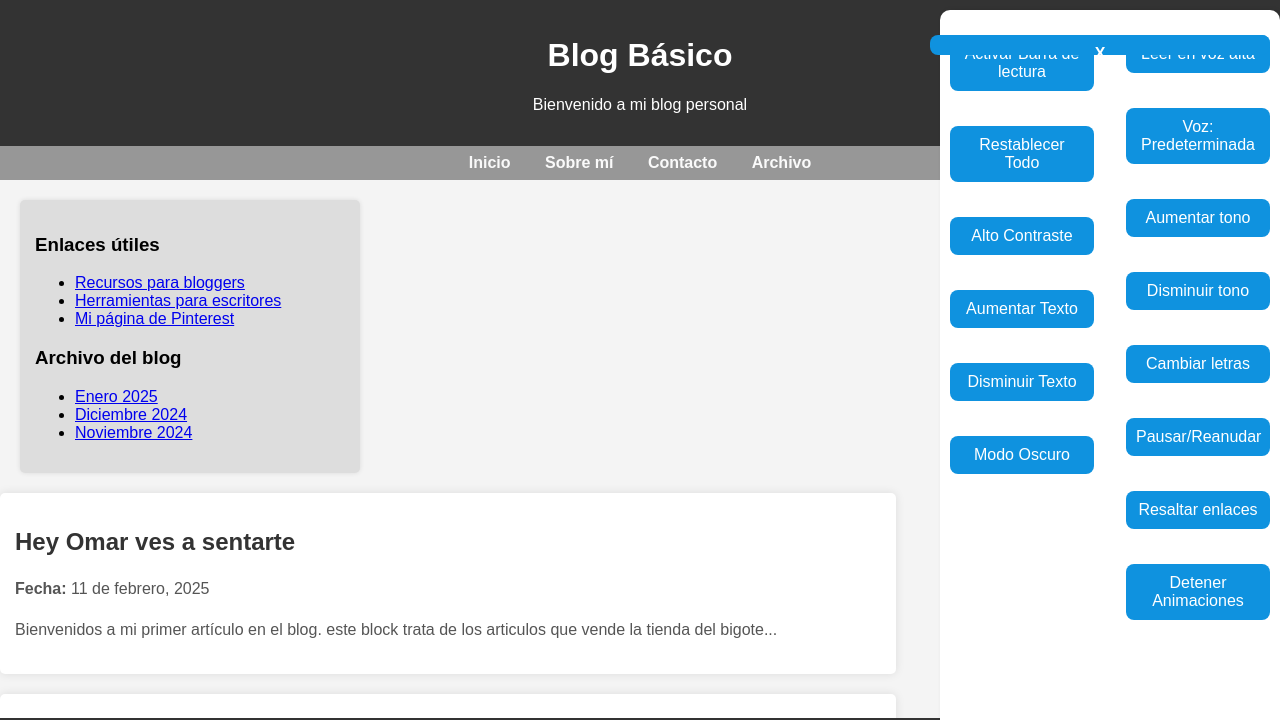
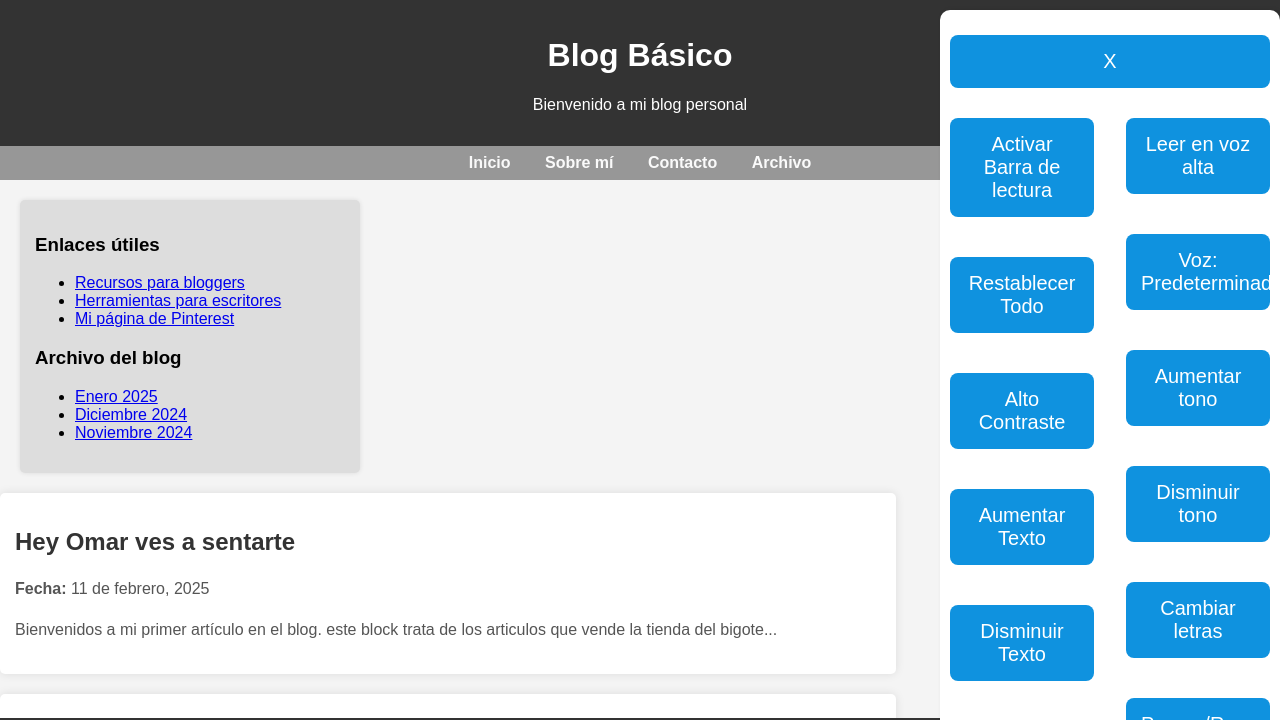
Before and after one commit to cpalomino1990/unyco, a website built with webpack: page index.html in a window 1280 px wide. Both pictures are taken after a click on the button 1230 px from the left and 752 px from the top of the page. Shown: the top 720 px of the page. Built offline with nearby package versions, Linux system fonts and the light colour scheme.

Commit message:
new commit

```diff
--- a/index.html
+++ b/index.html
@@ -182,6 +182,8 @@
 
 
     <script src="dist/widget.js"></script>
+    <script src="https://cdn.userway.org/widget.js"></script>
+
 
 </body>
 
--- a/src/button/buttonToggleReandingBar.js
+++ b/src/button/buttonToggleReandingBar.js
@@ -53,7 +53,4 @@
   if (readingBar) {
     readingBar.style.top = `${event.clientY}px`;
   }
-
-
-
 }
--- a/src/styles/widget.css
+++ b/src/styles/widget.css
@@ -1,5 +1,4 @@
 #accessibility-button {
-
     position: fixed;
     bottom: 18px;
     right: 20px;
@@ -13,9 +12,81 @@
     cursor: pointer;
 }
 
-
 .hidden {
     display: none;
+}
+
+#main-view {
+  z-index: 16;
+  margin-top: 10px;
+  padding: 10px;
+  width: 25%;
+  height: 100vh;
+  position: fixed;
+  top: 0;
+  right: 0;
+  background-color: #ffffff;
+  box-shadow: 2px 0 5px rgba(0, 0, 0, 0.1);
+  border-radius: 10px;
+}
+
+#show-accessibility-menu {
+    display: block;
+    width: 100%;
+    font-size: 20px;
+    padding: 15px;
+    margin: 15px 0;
+    background-color: #0f92df;
+    color: white;
+    border: none;
+    border-radius: 8px;
+    cursor: pointer;
+    transition: background-color 0.3s ease, transform 0.3s ease;
+}
+
+#show-accessibility-menu:hover {
+    background-color: #4053ff;
+}
+
+#accessibility-menu {
+    z-index: 16;
+    margin-top: 10px;
+    padding: 10px;
+    width: 25%;
+    height: 100vh;
+    position: fixed;
+    top: 0;
+    right: 0;
+    background-color: #ffffff;
+    box-shadow: 2px 0 5px rgba(0, 0, 0, 0.1);
+    border-radius: 10px;
+}
+
+#accessibility-menu button {
+    display: block;
+    width: 100%;
+    font-size: 20px;
+    padding: 15px;
+    margin: 15px 0;
+    background-color: #0f92df;
+    color: white;
+    border: none;
+    border-radius: 8px;
+    cursor: pointer;
+    transition: background-color 0.3s ease, transform 0.3s ease;
+}
+
+#accessibility-menu button :hover {
+  background-color: #4053ff;
+}
+.close-btn {
+
+    color: rgb(26, 57, 197);
+
+}
+
+.close-btn:hover {
+    background-color: #c9c5c5;
 }
 
 .dark-mode {
@@ -35,185 +106,48 @@
 .high-contrast h5,
 .high-contrast h6 {
     color: rgb(255, 0, 0);
-    /* Encabezados amarillos */
 }
 
 .high-contrast div {
     color: black;
 }
 
-
-
 .high-contrast p {
     font-size: 1.2em;
-    /* Aumenta el tamaño de la fuente de los párrafos */
 }
-
-
 
 .high-contrast button:hover {
     background-color: white;
-    /* Al pasar el ratón, el fondo del botón cambia a blanco */
     color: rgb(0, 0, 0);
-    /* El texto del botón se vuelve negro */
 }
 
-/* Establecemos que el div de accesibilidad esté oculto por defecto */
-#accessibility-menu.hidden {
-    display: none;
-}
-
-/* Establecemos el tamaño del menú cuando se muestre */
-#accessibility-menu {
-    z-index: 9999;
-    margin-top: 10px;
-    padding: 10px;
-    width: 25%;
-    height: 100vh;
-    position: fixed;
-    top: 0;
-    right: 0;
-    background-color: #ffffff;
-    opacity: 30px;
-    padding: 10px;
-    box-shadow: 2px 0 5px rgba(0, 0, 0, 0.1);
-    border-radius: 10px;
-
-}
-
-/* Opcionalmente puedes darle estilo a los botones dentro del menú */
-#accessibility-menu button {
-    display: block;
-    width: 100%;
-    font-size: 20px;
-    padding: 15px;
-    margin: 15px 0;
-    background-color: #0f92df;
-    color: white;
-    border: none;
-    border-radius: 8px;
-    cursor: pointer;
-    transition: background-color 0.3s ease, transform 0.3s ease; /* Transiciones suaves */
-    display: block;
-}
-
-.close-btn {
-    position: absolute;
-    top: 10px;
-    right: 10px;
-    background: none;
-    border: none;
-    font-size: 24px;
-    color: #333;
-    cursor: pointer;
-}
-.close-btn:hover {
-    color: rgb(0, 255, 157); /* Cambiar color al pasar el ratón */
-}
-
-
-
-  #accessibility-button svg {
-    margin-right: 10px;
-    fill: white;
-    width: 24px;
-    height: 24px;
-  }
-
-  body {
-    font-size: 16px; /* Tamaño base del texto */
-}
-
-
-.dark-mode {
-    background-color: #121212;
-    color: white;
-}
-
-.dark-mode button {
-    background-color: #333;
-    color: white;
-}
-
-#close-menu {
-    background-color: transparent;
-    color: #333;
-    border: none;
-    padding: 5px;
-    font-size: 20px;
-    cursor: pointer;
-    font-weight: bold;
-    position: absolute;
-    top: 10px;
-    right: 10px;
-    text-align: center;
-    width: 20px;
-    height: 20px;
-    line-height: 18px;
-    border-radius: 50%;
-    z-index: 10;
-  }
-
-
-  #close-menu:hover {
-    background-color: #ddd; /* Hover más suave */
-    border-color: #bbb;
-  }
-
-  #close-menu:focus {
-    outline: none;
-  }
-  #close-menu:hover {
-    background-color: #ddd; /* Hover más suave */
-    border-color: #bbb;
-  }
-
-
-  /* Contenedor de las columnas de botones */
 .button-columns {
     display: flex;
     justify-content: space-between;
     gap: 20px;
 }
 
-  /* Estilo para cada columna de botones */
 .button-column {
     display: flex;
     flex-direction: column;
     gap: 10px;
     width: 45%;
 }
-  #close-menu {
-    font-weight: bold;
-    font-size: 20px;
-    color: #333;
-  }
 
-#accessibility-menu button {
-  margin-bottom: 10px;
-  padding: 10px;
-  font-size: 16px;
-  width: 100%;
-}
-
-/* Estilos para el modo enfoque */
 .focus-mode * {
     display: none;
 }
 
-/* Mostrar solo el contenido importante */
 .focus-mode .focus-content {
     display: block;
 }
 
 .invert-colors {
-    filter: invert(1) hue-rotate(180deg); /* Invertir colores */
+    filter: invert(1) hue-rotate(180deg);
 }
 
-
-
 #read-text-aloud {
-    background-color: #4CAF50; /* Fondo verde */
+    background-color: #4CAF50;
     color: white;
     border: none;
     padding: 10px;
@@ -223,13 +157,12 @@
 }
 
 #read-text-aloud:hover {
-    background-color: #45a049; /* Fondo verde oscuro en hover */
+    background-color: #45a049;
 }
 
 #read-text-aloud:focus {
     outline: none;
 }
-
 
 .highlight {
     background-color: rgb(26, 26, 21);
@@ -237,12 +170,9 @@
     border: none;
     border-radius: 8px;
     cursor: pointer;
-    transition: background-color 0.3s ease, transform 0.3s ease; /* Transiciones suaves */
-
+    transition: background-color 0.3s ease, transform 0.3s ease;
 }
 
-
-  /* Barra de lectura */
 .reading-bar {
     position: fixed;
     left: 0;
@@ -251,12 +181,14 @@
     background: rgba(0, 0, 0, 0.5);
     pointer-events: none;
     z-index: 9999;
+    border-top: 2px solid rgb(208, 255, 0);
+    border-bottom: 2px solid rgb(0, 255, 64);
 }
 
+.sin-animaciones * {
+    animation: none !important;
+    transition: none !important;
+    opacity: 1 !important;
 
-.sin-animaciones * {
-  animation: 1 !important;
-  transition: none !important;
-  opacity: none !important;
 
 }
--- a/src/widget.js
+++ b/src/widget.js
@@ -45,6 +45,7 @@ function initWidget(accountId) {
           <button id="increase-text-size">Aumentar Texto</button>
           <button id="decrease-text-size">Disminuir Texto</button>
           <button id="toggle-dark-mode">Modo Oscuro</button>
+          <button id="toggles-sin-animaciones">Detener Animaciones</button> <!-- Nuevo botón -->
         </div>
         <div class="button-column">
           <button id="read-text-aloud">Leer en voz alta</button>
@@ -54,7 +55,7 @@ function initWidget(accountId) {
           <button id="toggle-font"> Cambiar letras</button>
           <button id="pause-resume">Pausar/Reanudar</button>
           <button id="highlight-links">Resaltar enlaces</button> <!-- Nuevo botón para resaltar -->
-          <button id="toggles-sin-animaciones">Detener Animaciones</button> <!-- Nuevo botón -->
+
 
 
         </div>
@@ -106,7 +107,15 @@ document.body.classList.remove('sin-animaciones'); // Reactivar animaciones
   document.getElementById("highlight-links").addEventListener("click", highlightLinks);
 
 
+  /*
+//stop animation//
+  document.getElementById("stop-animations").addEventListener("click", function() {
+    document.body.style.animation = "none";
+    document.body.style.transition = "none";
+    document.body.style.keyframes = "none"
 
+  });
+  */
 
   let pitch = 1;
   let selectedVoiceIndex = 0;
```
Also changed, not shown: dist/widget.js. Lines whose indentation alone changed are shown as unchanged.
